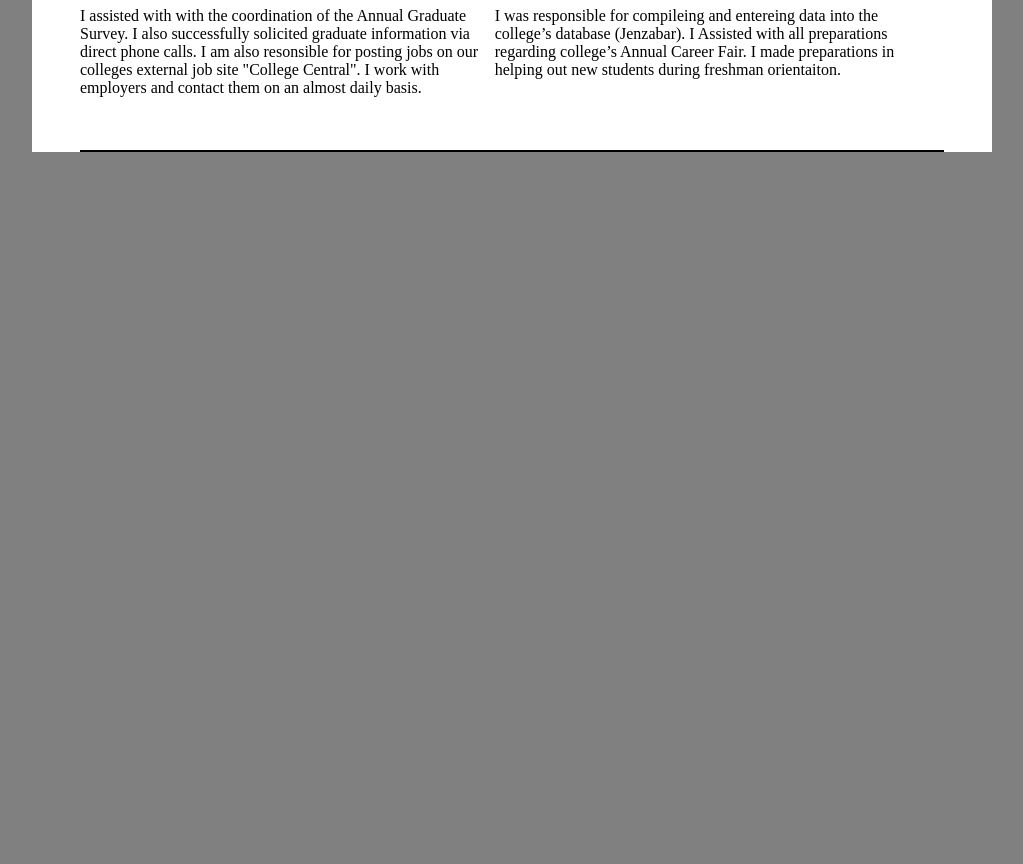
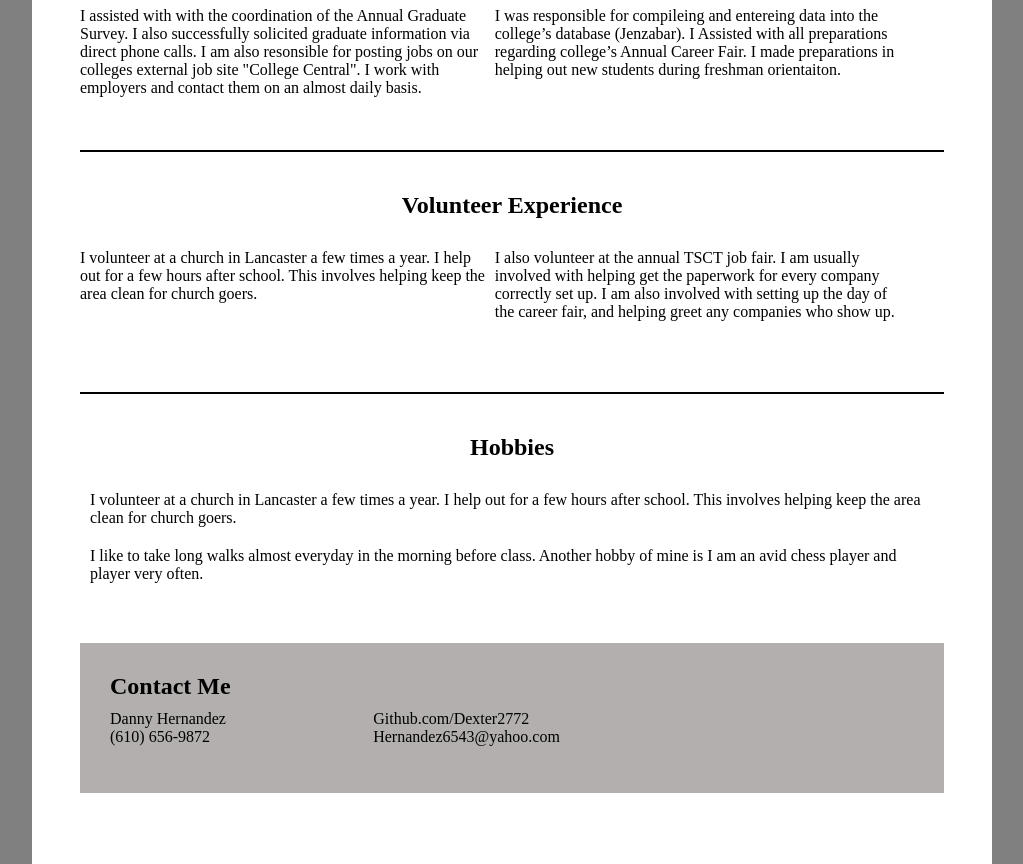
Before and after one commit to DanH27/hernandez-resume, a plain HTML site: page index.html in a window 1280 px wide. Shown: the part 766-1630 px from the top of the page, without its empty margins (128-1151 px from the left). Before the commit the page ends 918 px from the top, so only its background shows below. Drawn offline with Linux system fonts and the light colour scheme.

Commit message:
Added hobbies section.

```diff
--- a/index.html
+++ b/index.html
@@ -53,6 +53,34 @@
         <p>I was responsible for compileing and entereing data into the college’s database (Jenzabar). I Assisted with all preparations regarding college’s Annual Career Fair. I made preparations in helping out new students during freshman orientaiton.</p>
       </div>
     </section>
+
+    <section class="volunteer-experience">
+      <h2 class="volunteer-header">Volunteer Experience</h2>
+      <div class="volunteer-section">
+      <p>I volunteer at a church in Lancaster a few times a year. I help out for a few hours after school. This involves helping keep the area clean for church goers.</p>
+      </div>
+      <div class="volunteer-section">
+        <p>I also volunteer at the annual TSCT job fair. I am usually involved with helping get the paperwork for every company correctly set up. I am also involved with setting up the day of the career fair, and helping greet any companies who show up.</p>
+      </div>
+    </section>
+
+    <section class="hobbies">
+      <h2 class="hobbies-header">Hobbies</h2>
+      <p class="hobby-words">I volunteer at a church in Lancaster a few times a year. I help out for a few hours after school. This involves helping keep the area clean for church goers.</p>
+      <p class="hobby-words">I like to take long walks almost everyday in the morning before class. Another hobby of mine is I am an avid chess player and player very often.</p>
+      <div class="contact-me">
+        <div class="name-number">
+          <h2>Contact Me</h2>
+          <p>Danny Hernandez</p>
+          <p>(610) 656-9872</p>
+        </div>
+        <div class="github-email">
+          <p>Github.com/Dexter2772</p>
+          <p>Hernandez6543@yahoo.com</p>
+        </div>
+      </div>
+    </section>
+
   </div>
 </body>
 </html>
--- a/style.css
+++ b/style.css
@@ -91,3 +91,61 @@ header {
   padding-top: 40px;
   padding-bottom: 20px;
 }
+/* Volunteering exeperience */
+.volunteer-experience {
+  width: 90%;
+  height: 240px;
+  border-bottom: 2px solid black;
+  margin: 0 auto;
+}
+.volunteer-header {
+  text-align: center;
+  padding-top: 40px;
+  padding-bottom: 20px;
+}
+.volunteer-section {
+  float: left;
+  width: 48%;
+  padding-top: 10px;
+  padding-bottom: 10px;
+}
+/* Hobbies Section */
+.hobbies {
+  width: 90%;
+  height: 470px;
+  margin: 0 auto;
+}
+.hobbies-header {
+  text-align: center;
+  padding-top: 40px;
+  padding-bottom: 20px;
+}
+.volunteer-section {
+  float: left;
+  width: 48%;
+  padding-top: 10px;
+  padding-bottom: 10px
+}
+.hobby-words {
+  padding: 10px;
+}
+.contact-me {
+  width: 100%;
+  height: 150px;
+  background-color: #b2afae;
+  margin-top: 50px;
+
+}
+.contact-me h2 {
+  padding-bottom: 10px;
+}
+.name-number {
+  padding-left: 30px;
+  padding-top: 30px;
+  width: 30%;
+  display: inline-block;
+}
+.github-email {
+  display: inline-block;
+
+}
```
